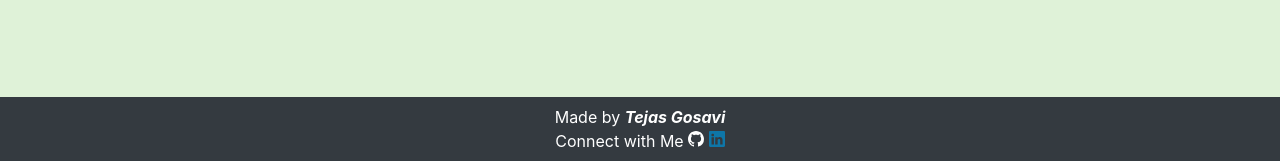
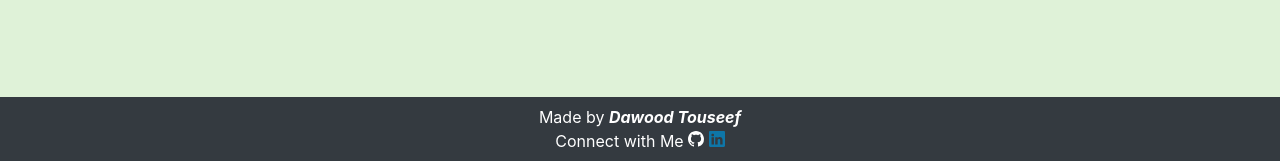
Before and after one commit to DawoodTouseef/Farmer-Management-System, a Flask app: page /farm in a window 1280 px wide. Shown: the part 639-800 px from the top of the page. Run offline with Flask 3, Linux system fonts and the light colour scheme; the visitor is signed in with stand-in values (Sample User, id 1); data that the repository does not hold is empty; some libraries are stand-ins or nearby versions.

Commit message:
Initial Commit

```diff
--- a/templates/footer.html
+++ b/templates/footer.html
@@ -2,13 +2,13 @@
 
     <footer class="bg-dark text-center text-lg-start text-white" >
         <div class="text-center p-2">
-            Made by <i><b>Tejas Gosavi</b></i><br>Connect with Me
-            <a href="https://github.com/Tejas-Gosavi" target="_blank">
+            Made by <i><b>Dawood Touseef</b></i><br>Connect with Me
+            <a href="https://github.com/DawoodTouseef" target="_blank">
                 <svg xmlns="http://www.w3.org/2000/svg" width="16" height="16" fill="white" class="bi bi-github" viewBox="0 0 16 16">
                     <path d="M8 0C3.58 0 0 3.58 0 8c0 3.54 2.29 6.53 5.47 7.59.4.07.55-.17.55-.38 0-.19-.01-.82-.01-1.49-2.01.37-2.53-.49-2.69-.94-.09-.23-.48-.94-.82-1.13-.28-.15-.68-.52-.01-.53.63-.01 1.08.58 1.23.82.72 1.21 1.87.87 2.33.66.07-.52.28-.87.51-1.07-1.78-.2-3.64-.89-3.64-3.95 0-.87.31-1.59.82-2.15-.08-.2-.36-1.02.08-2.12 0 0 .67-.21 2.2.82.64-.18 1.32-.27 2-.27.68 0 1.36.09 2 .27 1.53-1.04 2.2-.82 2.2-.82.44 1.1.16 1.92.08 2.12.51.56.82 1.27.82 2.15 0 3.07-1.87 3.75-3.65 3.95.29.25.54.73.54 1.48 0 1.07-.01 1.93-.01 2.2 0 .21.15.46.55.38A8.012 8.012 0 0 0 16 8c0-4.42-3.58-8-8-8z"/>
                 </svg>
             </a>
-            <a href="https://www.linkedin.com/in/tejas-gosavi-74b44b178/" target="_blank">
+            <a href="https://www.linkedin.com/in/dawood-thouseef-2a2905228" target="_blank">
                 <svg xmlns="http://www.w3.org/2000/svg" width="16" height="16" fill="#0e76a8" class="bi bi-linkedin" viewBox="0 0 16 16">
                     <path d="M0 1.146C0 .513.526 0 1.175 0h13.65C15.474 0 16 .513 16 1.146v13.708c0 .633-.526 1.146-1.175 1.146H1.175C.526 16 0 15.487 0 14.854V1.146zm4.943 12.248V6.169H2.542v7.225h2.401zm-1.2-8.212c.837 0 1.358-.554 1.358-1.248-.015-.709-.52-1.248-1.342-1.248-.822 0-1.359.54-1.359 1.248 0 .694.521 1.248 1.327 1.248h.016zm4.908 8.212V9.359c0-.216.016-.432.08-.586.173-.431.568-.878 1.232-.878.869 0 1.216.662 1.216 1.634v3.865h2.401V9.25c0-2.22-1.184-3.252-2.764-3.252-1.274 0-1.845.7-2.165 1.193v.025h-.016a5.54 5.54 0 0 1 .016-.025V6.169h-2.4c.03.678 0 7.225 0 7.225h2.4z"/>
                 </svg>
```
